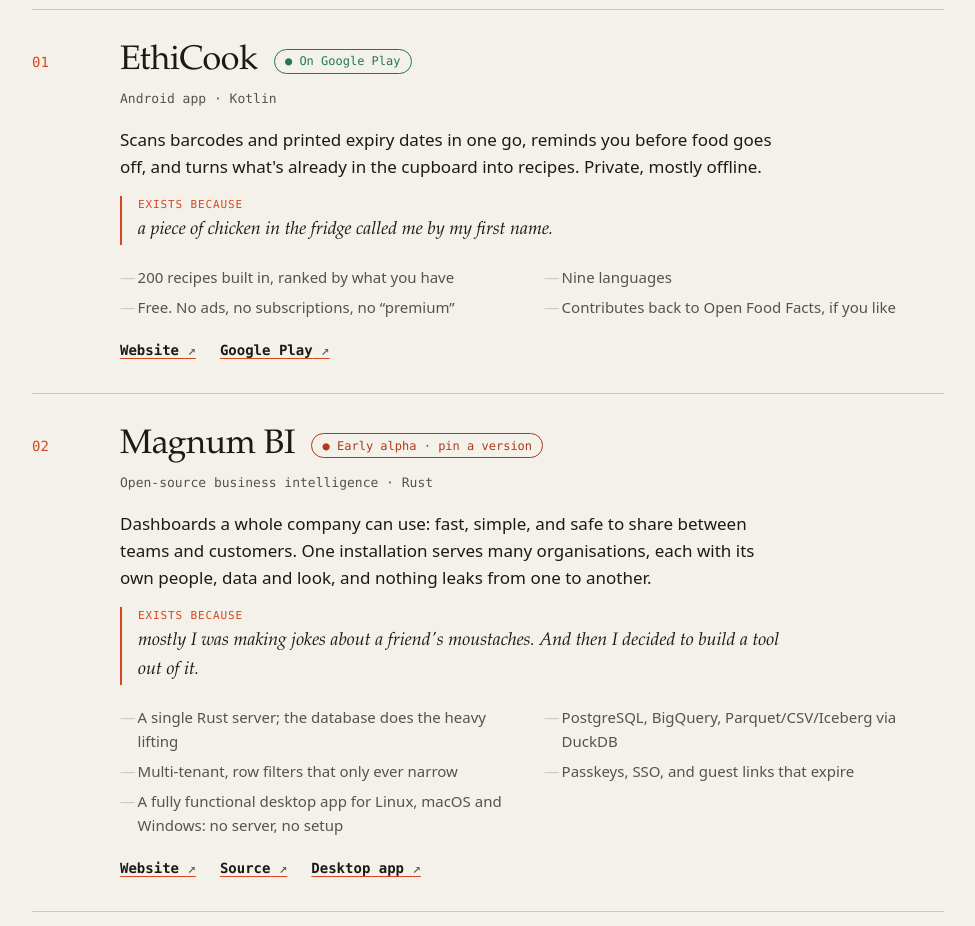
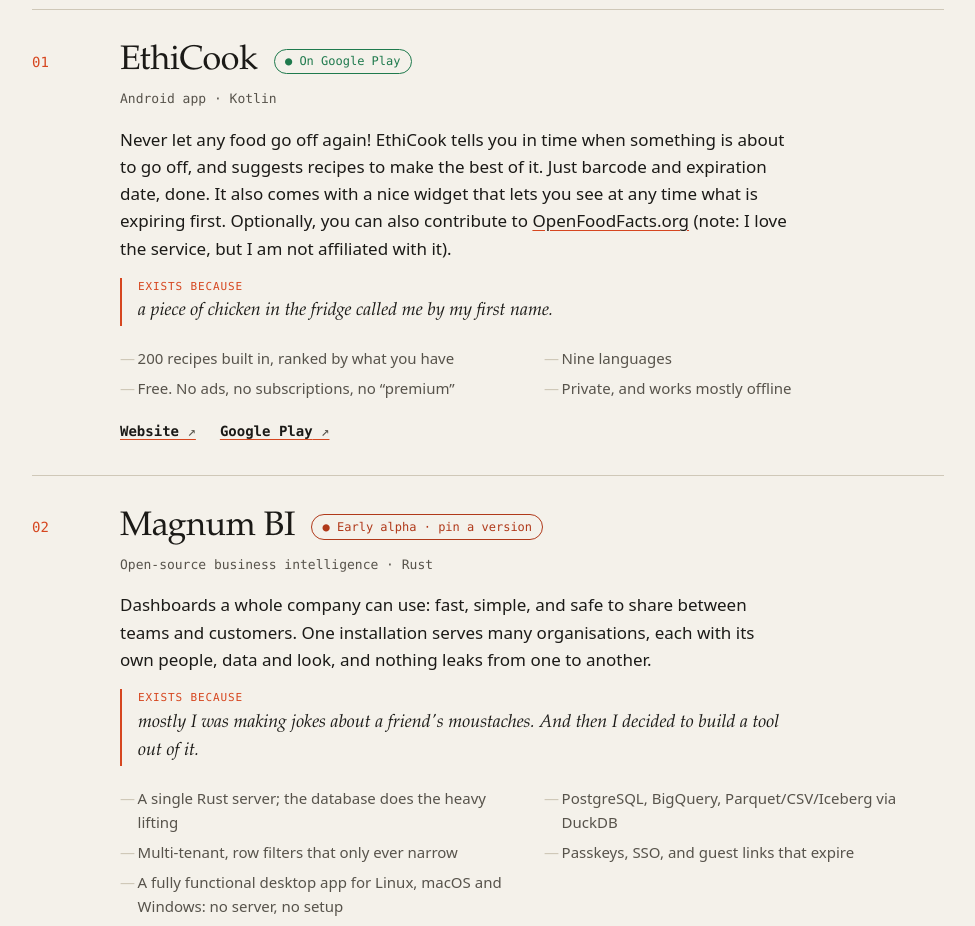
Before and after one commit to giobinda/binda.world, a plain HTML site: page index.html in a window 1280 px wide. Shown: the part 880-1806 px from the top of the page, without its empty margins (152-1127 px from the left). Drawn offline with Linux system fonts and the light colour scheme.

Commit message:
EthiCook: new description

```diff
--- a/index.html
+++ b/index.html
@@ -64,14 +64,17 @@
               <span class="status status--live">On Google Play</span>
             </div>
             <p class="kind">Android app · Kotlin</p>
-            <p class="desc">Scans barcodes and printed expiry dates in one go, reminds you before food
-              goes off, and turns what's already in the cupboard into recipes. Private, mostly offline.</p>
+            <p class="desc">Never let any food go off again! EthiCook tells you in time when something is
+              about to go off, and suggests recipes to make the best of it. Just barcode and expiration
+              date, done. It also comes with a nice widget that lets you see at any time what is expiring
+              first. Optionally, you can also contribute to <a href="https://openfoodfacts.org/">OpenFoodFacts.org</a>
+              (note: I love the service, but I am not affiliated with it).</p>
             <p class="why"><span>Exists because</span> a piece of chicken in the fridge called me by my first name.</p>
             <ul class="facts">
               <li>200 recipes built in, ranked by what you have</li>
               <li>Nine languages</li>
               <li>Free. No ads, no subscriptions, no “premium”</li>
-              <li>Contributes back to Open Food Facts, if you like</li>
+              <li>Private, and works mostly offline</li>
             </ul>
             <p class="links">
               <a href="https://ethicook.app/">Website</a>
```
